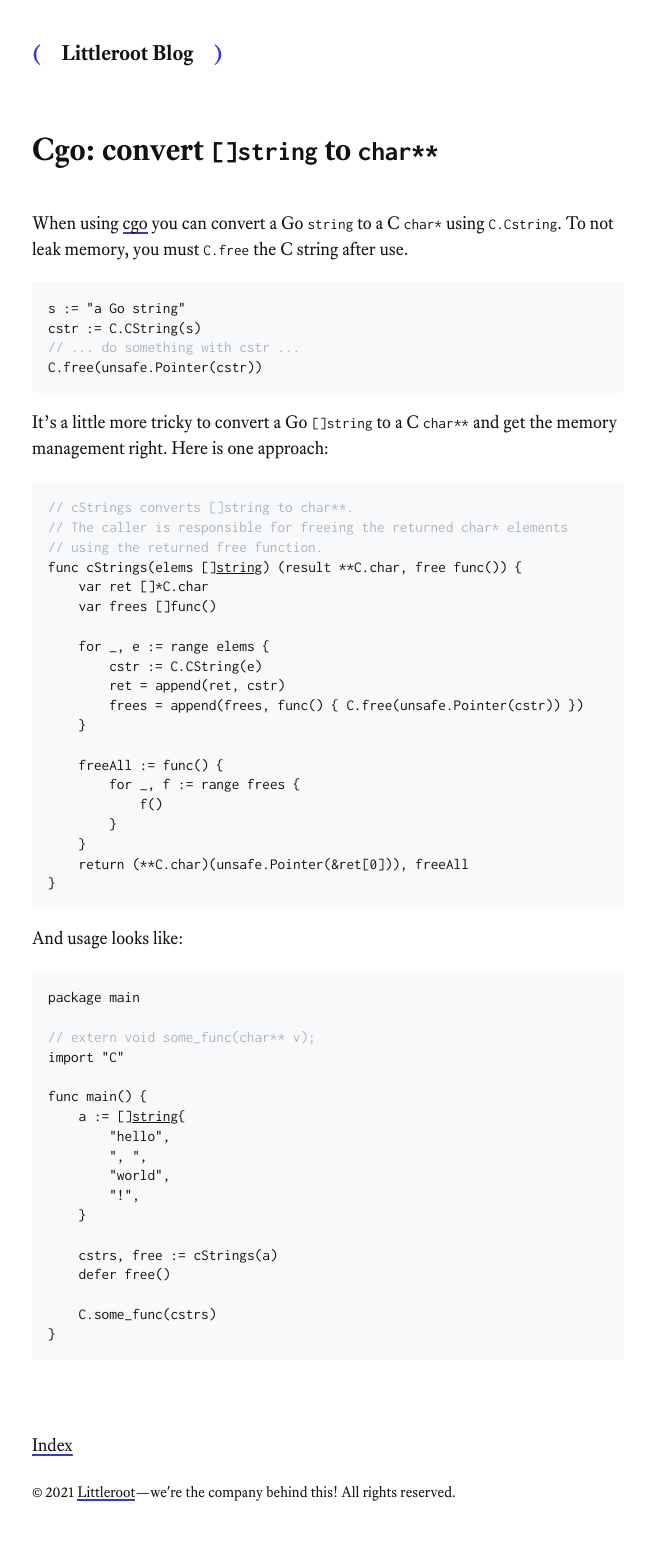
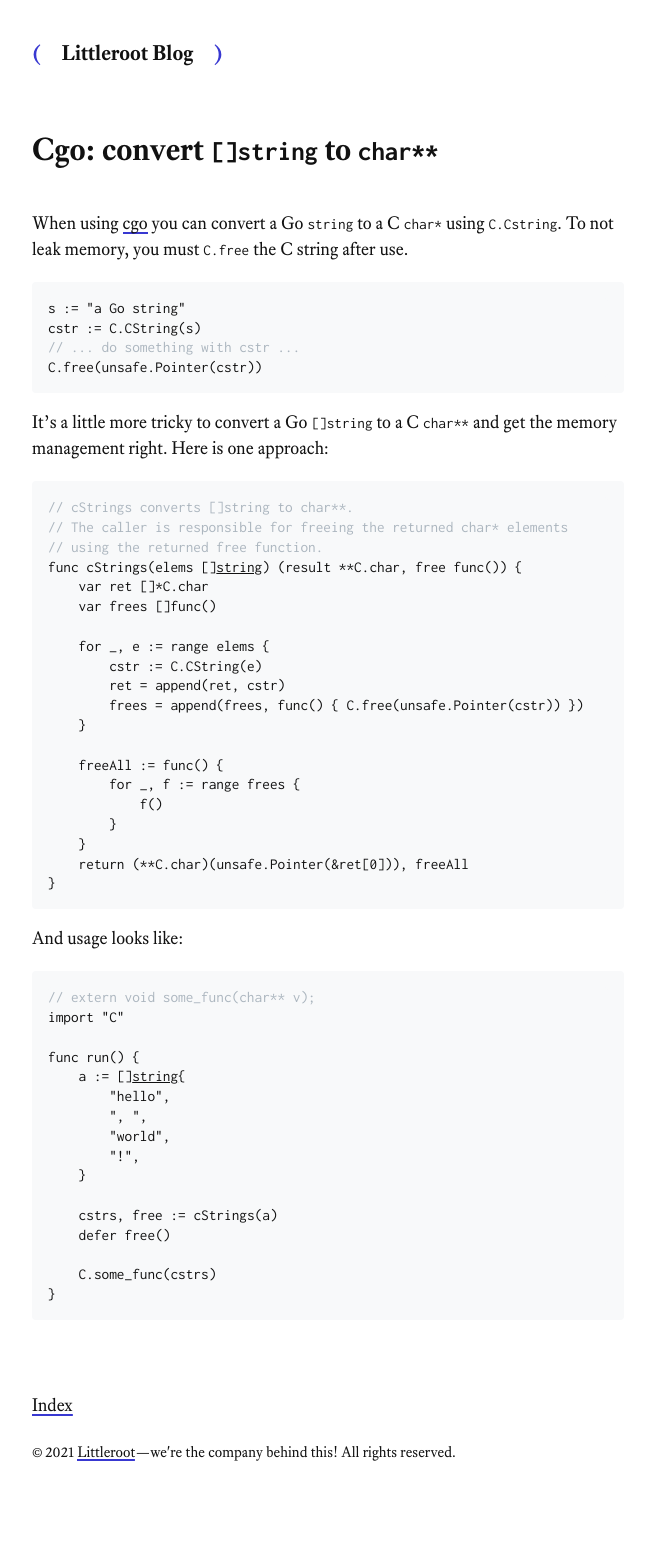
Before and after one commit to littleroot/blog, a Jekyll site: the page built from _pages/cgo char star star.md, in a window 1280 px wide. Shown: the whole page, without its empty margins (312-960 px from the left). Built offline with Jekyll 4.4.1, drawn with Linux system fonts in a browser that asks for light colours; after the commit the page ends 1512 px from its top, so only the background shows below that.

Commit message:
don't use main since it's a bad example for defer

````diff
--- a/_pages/cgo char star star.md
+++ b/_pages/cgo char star star.md
@@ -44,12 +44,10 @@ func cStrings(elems []string) (result **C.char, free func()) {
 And usage looks like:
 
 ```go
-package main
-
 // extern void some_func(char** v);
 import "C"
 
-func main() {
+func run() {
     a := []string{
         "hello",
         ", ",
````
